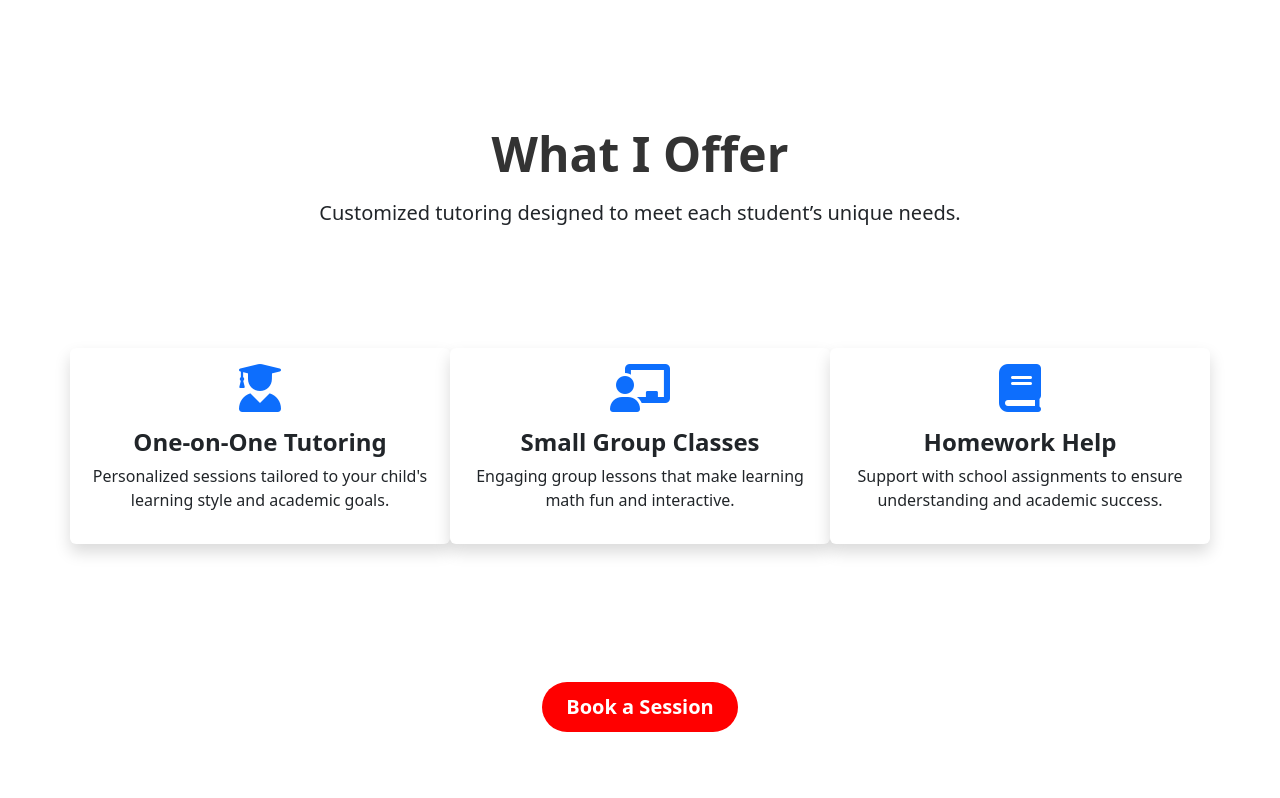
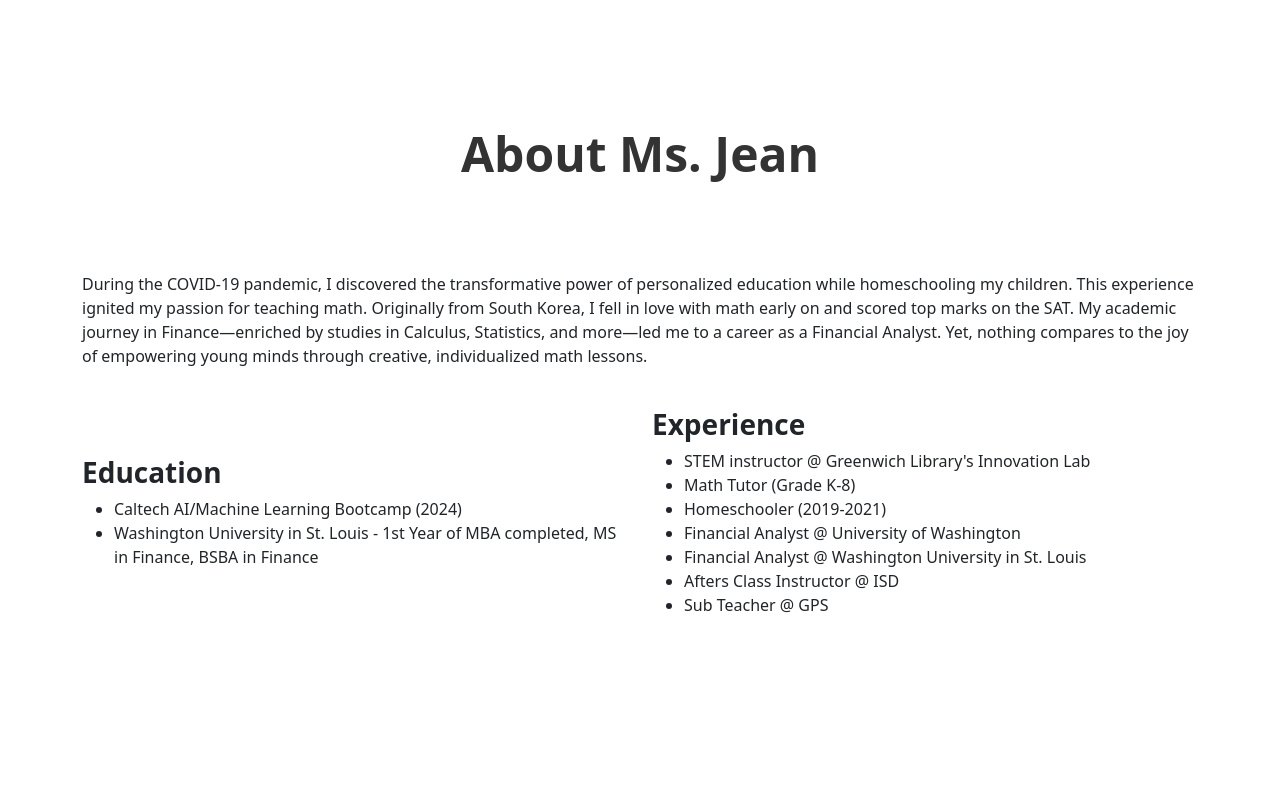
Before and after one commit to SJH33/mathwithmsjean, a plain HTML site: page index.html in a window 1280 px wide. Shown: the part 2842-3640 px from the top of the page. Drawn offline with nearby package versions, Linux system fonts and the light colour scheme.

Commit message:
Update index.html

```diff
--- a/index.html
+++ b/index.html
@@ -156,6 +156,52 @@
     <button type="button" class="btn btn-custom-red btn-lg px-4 me-md-2 fw-bold">Book a session now!</button>
     <button type="button" class="btn btn-outline-red btn-lg px-4" onclick="location.href='#testimonials-container'">Read about Jean</button>
   </div>
+</section>
+
+
+    <!-- About Section -->
+<section id="about" class="py-5">
+  <div class="container">
+    <div class="row justify-content-center text-center">
+      <div class="col-lg-8">
+        <h2 class="fw-bold">About Ms. Jean</h2>
+      </div>
+    </div>
+    <div class="row mt-4">
+      <div class="col-lg-12">
+        <p>
+          During the COVID-19 pandemic, I discovered the transformative power of personalized education while homeschooling my children. This experience ignited my passion for teaching math. Originally from South Korea, I fell in love with math early on and scored top marks on the SAT. My academic journey in Finance—enriched by studies in Calculus, Statistics, and more—led me to a career as a Financial Analyst. Yet, nothing compares to the joy of empowering young minds through creative, individualized math lessons.
+        </p>
+      </div>
+    </div>
+    <!-- Education and Experience Section -->
+    <div class="row mt-4">
+      <div class="col-md-6">
+        <h3 class="fw-bold">Education</h3>
+        <ul>
+          <li>Caltech AI/Machine Learning Bootcamp (2024)</li>
+          <li>Washington University in St. Louis - 1st Year of MBA completed, MS in Finance, BSBA in Finance</li>
+        </ul>
+      </div>
+      <div class="col-md-6">
+        <h3 class="fw-bold">Experience</h3>
+        <ul>
+          <li>STEM instructor @ Greenwich Library's Innovation Lab</li>
+          <li>Math Tutor (Grade K-8)</li>
+          <li>Homeschooler (2019-2021)</li>
+          <li>Financial Analyst @ University of Washington</li>
+          <li>Financial Analyst @ Washington University in St. Louis</li>
+          <li>Afters Class Instructor @ ISD</li>
+          <li>Sub Teacher @ GPS</li>
+        </ul>
+      </div>
+    </div>
+  </div>
+</section>
+
+<!-- What I Offer Section -->
+<section class="services py-5" id="tutoring_services">
+  <!-- Existing content for What I Offer Section -->
 </section>
 
 <!-- What I Offer Section -->
```
